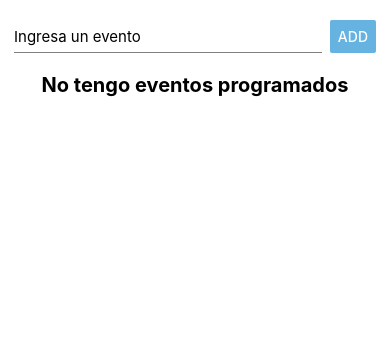
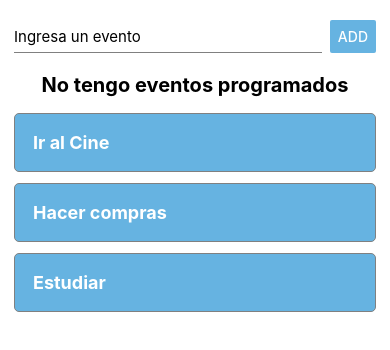
Before and after one commit to alloisa2005/rn_calendar_events, a React Native app: screen / in a window 390 px wide. Shown: the top 350 px of the page. Built offline with nearby package versions, Linux system fonts and the light colour scheme.

Commit message:
feat: Ajustes

```diff
--- a/package.json
+++ b/package.json
@@ -11,7 +11,9 @@
     "expo": "~48.0.11",
     "expo-status-bar": "~1.4.4",
     "react": "18.2.0",
-    "react-native": "0.71.6"
+    "react-native": "0.71.6",
+    "react-redux": "^8.0.5",
+    "redux": "^4.2.1"
   },
   "devDependencies": {
     "@babel/core": "^7.20.0"
--- a/src/components/list/index.jsx
+++ b/src/components/list/index.jsx
@@ -1,11 +1,15 @@
 import { FlatList } from 'react-native'
 import React from 'react'
 import ListItem  from './listItem.jsx'
+import { useSelector} from "react-redux";
 
-const MyList = ({eventList, onPressItem, completeEvent}) => {
+const MyList = ({onPressItem, completeEvent}) => {
+
+  const todos = useSelector((state) => state.events.todos);
+
   return (
     <FlatList
-      data={eventList}
+      data={todos}
       renderItem={({ item }) => (
         <ListItem item={item} onPressItem={onPressItem} completeEvent={completeEvent} />
       )}
--- a/src/components/list/listItem.jsx
+++ b/src/components/list/listItem.jsx
@@ -9,7 +9,7 @@ const ListItem = ({onPressItem, item, completeEvent}) => {
       onPress={() => onPressItem(item.id)}
       onLongPress={() => completeEvent(item.id)}
     >
-      <Text style={styles.eventItemTitle}>{item.value} {item.completed ? '- Completada': ''}</Text>
+      <Text style={styles.eventItemTitle}>{item.title} {item.completed ? '- Completada': ''}</Text>
     </TouchableOpacity>
   )
 }
--- a/src/index.js
+++ /dev/null
@@ -1,96 +0,0 @@
-import React, { useState } from "react";
-import {  StatusBar,  StyleSheet,  View,  Text,  Button,  TouchableOpacity,  FlatList,  Modal,} from "react-native";
-
-import { Input, MiModal, MyList } from "./components/";
-
-export default function App() {
-  const [inputTxt, setInputTxt] = useState("");
-  const [eventList, setEventList] = useState([]);
-  const [modalVisible, setModalVisible] = useState(false);
-  const [selectedEvent, setSelectedEvent] = useState({});
-
-  const handleChangeTxt = (val) => setInputTxt(val);
-
-  const handleAddEvent = () => {
-    if (inputTxt.length === 0) return;
-
-    setEventList((prevEvent) => [
-      ...eventList,
-      { id: Math.random().toString(), value: inputTxt, completed: false },
-    ]);
-    setInputTxt("");
-  };
-
-  const onPressItem = (id) => {
-    setModalVisible(!modalVisible);
-    let selected = eventList.find((el) => el.id === id);
-    setSelectedEvent(selected);
-  };
-
-  const deleteEvent = (id) => {
-    let events = eventList.filter((el) => el.id !== id);
-    setEventList(events);
-    setSelectedEvent({});
-    setModalVisible(!modalVisible);
-  };
-
-  const completeEvent = (id) => {
-    let tempEventList = [...eventList];
-    let selected = tempEventList.find((el) => el.id === id);
-    selected.completed = !selected.completed;
-    setEventList(tempEventList);
-  }
-
-  return (
-    <View style={styles.container}>
-      <Input
-        placeholder="Ingresa un evento"
-        buttonTitle="Add"
-        inputTxt={inputTxt}
-        onChangeText={handleChangeTxt}
-        onPressBtn={handleAddEvent}
-      />
-
-      <Text style={styles.texto}>
-        {eventList.length === 0
-          ? `No tengo eventos programados`
-          : eventList.length === 1
-          ? `Tengo ${eventList.length} evento programado`
-          : `Tengo ${eventList.length} eventos programados`}
-      </Text>
-
-      <View style={styles.listaContainer}>
-        <MyList eventList={eventList} onPressItem={onPressItem} completeEvent={completeEvent} />
-      </View>
-
-      <MiModal
-        animationType="fade"
-        title="¿Está seguro que desea eliminar el evento?"
-        modalVisible={modalVisible}
-        selectedEvent={selectedEvent}
-        btnOk={() => deleteEvent(selectedEvent.id)}
-        btnCancel={() => setModalVisible(!modalVisible)}
-      />
-
-      <StatusBar />
-    </View>
-  );
-}
-
-const styles = StyleSheet.create({
-  container: {
-    flex: 1,
-    backgroundColor: "#fff",
-    paddingHorizontal: 14,
-  },
-  texto: {
-    marginTop: 20,
-    textAlign: "center",
-    fontSize: 20,
-    fontWeight: "bold",
-  },
-  listaContainer: {
-    marginTop: 16,
-    flex: 1,
-  }
-});
--- /dev/null
+++ b/src/index.jsx
@@ -0,0 +1,113 @@
+import React, { useState } from "react";
+import {
+  StatusBar,
+  StyleSheet,
+  View,
+  Text
+} from "react-native";
+
+import { Input, MiModal, MyList } from "./components";
+import { Provider } from "react-redux";
+import { useSelector} from "react-redux";
+
+import store from "./redux/store";
+
+export default function App() {
+  //const todos = useSelector((state) => state.events.todos);
+
+  const [inputTxt, setInputTxt] = useState("");
+  const [eventList, setEventList] = useState([]);
+  const [modalVisible, setModalVisible] = useState(false);
+  const [selectedEvent, setSelectedEvent] = useState({});
+
+  const handleChangeTxt = (val) => setInputTxt(val);
+
+  const handleAddEvent = () => {
+    if (inputTxt.length === 0) return;
+
+    setEventList((prevEvent) => [
+      ...eventList,
+      { id: Math.random().toString(), value: inputTxt, completed: false },
+    ]);
+    setInputTxt("");
+  };
+
+  const onPressItem = (id) => {
+    setModalVisible(!modalVisible);
+    let selected = eventList.find((el) => el.id === id);
+    setSelectedEvent(selected);
+  };
+
+  const deleteEvent = (id) => {
+    let events = eventList.filter((el) => el.id !== id);
+    setEventList(events);
+    setSelectedEvent({});
+    setModalVisible(!modalVisible);
+  };
+
+  const completeEvent = (id) => {
+    let tempEventList = [...eventList];
+    let selected = tempEventList.find((el) => el.id === id);
+    selected.completed = !selected.completed;
+    setEventList(tempEventList);
+  };
+
+  return (
+    <Provider store={store}>
+      <View style={styles.container}>
+        <Input
+          placeholder="Ingresa un evento"
+          buttonTitle="Add"
+          inputTxt={inputTxt}
+          onChangeText={handleChangeTxt}
+          onPressBtn={handleAddEvent}
+        />
+
+        <Text style={styles.texto}>
+          {eventList.length === 0
+            ? `No tengo eventos programados`
+            : eventList.length === 1
+            ? `Tengo ${eventList.length} evento programado`
+            : `Tengo ${eventList.length} eventos programados`}
+        </Text>
+
+        <View style={styles.listaContainer}>
+          <MyList
+            //eventList={eventList}
+            onPressItem={onPressItem}
+            completeEvent={completeEvent}
+          />
+        </View>
+
+        <MiModal
+          animationType="fade"
+          title="¿Está seguro que desea eliminar el evento?"
+          modalVisible={modalVisible}
+          selectedEvent={selectedEvent}
+          btnOk={() => deleteEvent(selectedEvent.id)}
+          btnCancel={() => setModalVisible(!modalVisible)}
+        />
+
+        <StatusBar />
+      </View>
+    </Provider>
+  );
+}
+
+const styles = StyleSheet.create({
+  container: {
+    flex: 1,
+    backgroundColor: "#fff",
+    paddingHorizontal: 14,
+  },
+  texto: {
+    marginTop: 20,
+    textAlign: "center",
+    fontSize: 20,
+    fontWeight: "bold",
+  },
+  listaContainer: {
+    marginTop: 16,
+    flex: 1,
+  },
+});
--- /dev/null
+++ b/src/redux/reducers/events.reducer.js
@@ -0,0 +1,15 @@
+
+// create a reducer for todos
+const initialState = {
+  todos: [
+    {id: 1, title: 'Ir al Cine', completed: false},
+    {id: 2, title: 'Hacer compras', completed: false},
+    {id: 3, title: 'Estudiar', completed: false},
+  ]
+}
+
+const eventsReducer = (state = initialState, action) => {
+  return state;
+}
+
+export default eventsReducer;
--- /dev/null
+++ b/src/redux/store.js
@@ -0,0 +1,10 @@
+
+import { createStore, combineReducers } from 'redux'
+
+import eventsReducer from './reducers/events.reducer'
+
+const rootReducer = combineReducers({
+  events: eventsReducer
+})
+
+export default  createStore(rootReducer);
```
Also changed, not shown: 1 other file (tests, documents, lock files or other folders).
